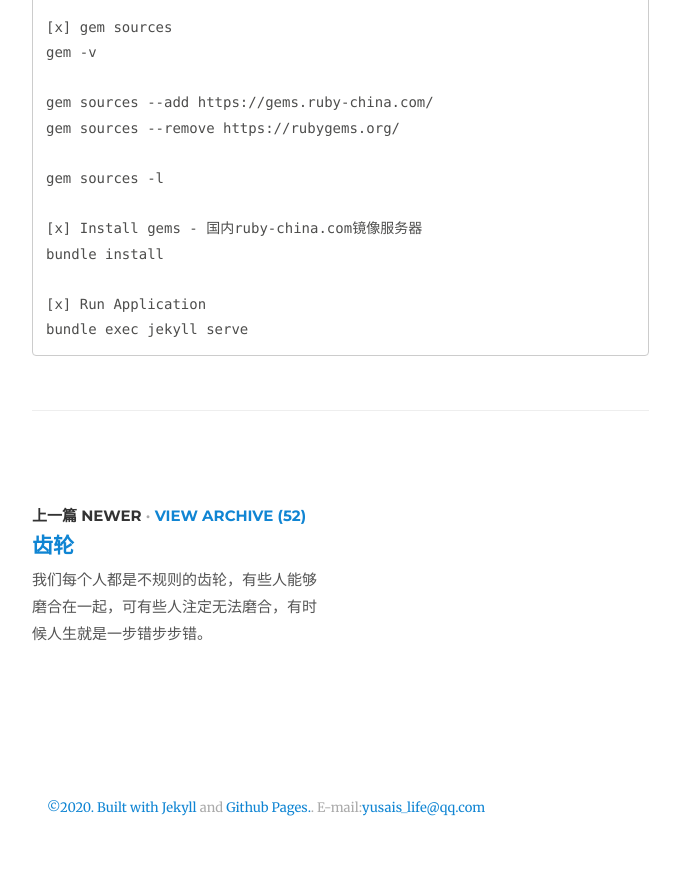
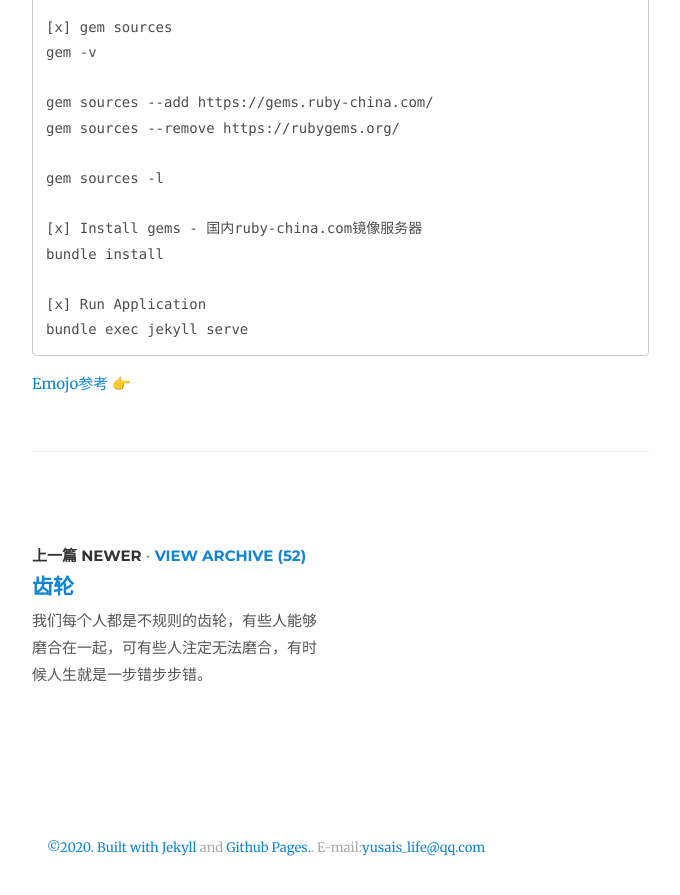
Before and after one commit to helloyuzz/me.wgrib2.com, a Jekyll site: the page built from _posts/2006-07-22-Frontpage.md, in a window 1280 px wide and 900 px high, scrolled down 937 px. Shown: the top 895 px of the window, without its empty margins (138-818 px from the left). Built offline with Jekyll 4.4.1, drawn with Linux system fonts in a browser that asks for light colours; nearby versions of some CDN libraries; emoji names are drawn with the system emoji font; before the commit the page ends 1796 px from its top, so only the background shows below that.

Commit message:
Update 2006-07-22-Frontpage.md

````diff
--- a/_posts/2006-07-22-Frontpage.md
+++ b/_posts/2006-07-22-Frontpage.md
@@ -60,3 +60,6 @@ bundle install
 [x] Run Application
 bundle exec jekyll serve
 ```
+
+
+<a href="https://www.webfx.com/tools/emoji-cheat-sheet/" target="_blank">Emojo参考</a> :point_right:
````
